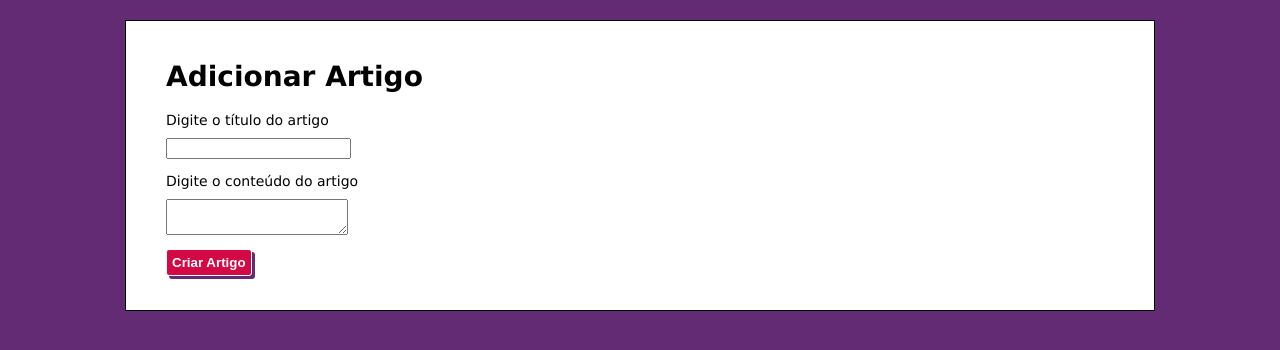
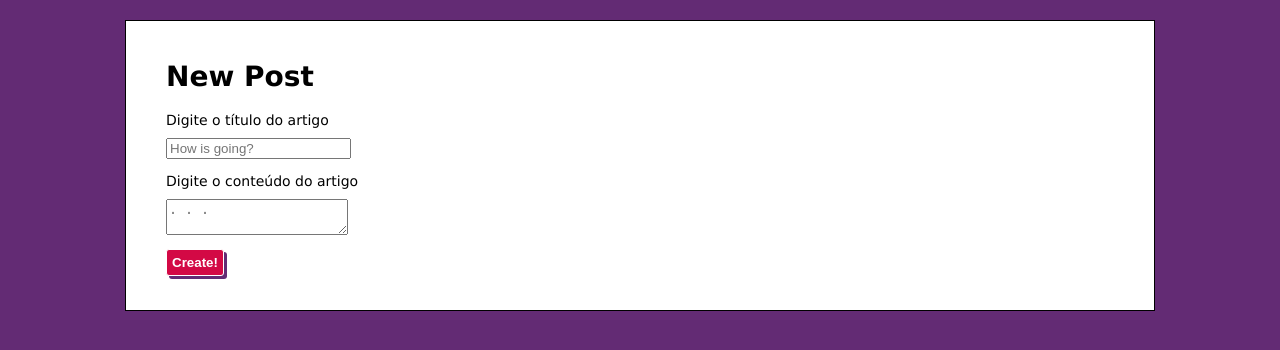
Before and after one commit to junior-x/vampyrsoda-blog, a PHP site: page /admin/adicionar-artigo.php in a window 1280 px wide. Shown: the top 350 px of the page. Run offline with PHP 8.4, Linux system fonts and the light colour scheme.

Commit message:
code review

```diff
--- a/admin/adicionar-artigo.php
+++ b/admin/adicionar-artigo.php
@@ -1,6 +1,6 @@
 <?php
 
-require '../config.php';
+require '../Config.php';
 require '../src/Artigo.php';
 
 if ($_SERVER['REQUEST_METHOD'] === 'POST') {
@@ -16,23 +16,23 @@ if ($_SERVER['REQUEST_METHOD'] === 'POST') {
 <head>
     <link rel="stylesheet" type="text/css" href="../style.css">
     <meta charset="UTF-8">
-    <title>Adicionar Artigo</title>
+    <title>New Post</title>
 </head>
 
 <body>
     <div id="container">
-        <h1>Adicionar Artigo</h1>
+        <h1>New Post</h1>
         <form action="adicionar-artigo.php" method="POST">
             <p>
                 <label for="">Digite o título do artigo</label>
-                <input class="campo-form" type="text" name="titulo" id="titulo" />
+                <input class="campo-form" type="text" name="titulo" id="titulo" placeholder="How is going?" />
             </p>
             <p>
                 <label for="">Digite o conteúdo do artigo</label>
-                <textarea class="campo-form" type="text" name="conteudo" id="conteudo"></textarea>
+                <textarea class="campo-form" type="text" name="conteudo" id="conteudo" placeholder=". . ."></textarea>
             </p>
             <p>
-                <button class="botao">Criar Artigo</button>
+                <button class="botao">Create!</button>
             </p>
         </form>
     </div>
```
